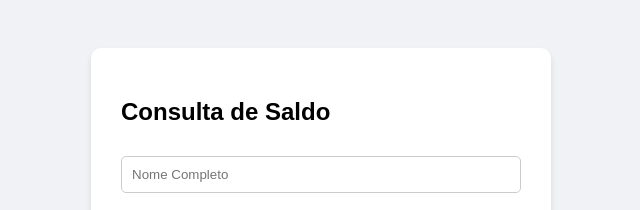
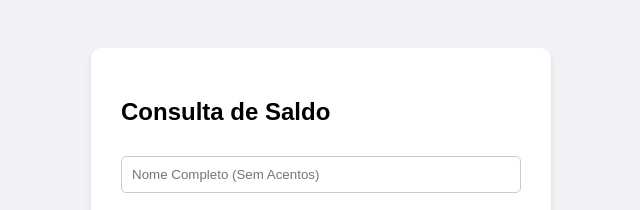
Before and after one commit to clebertrf3a-sys/Consulta, a plain HTML site: page Index.html in a window 1280 px wide. Shown: the top 210 px of the page, 319-959 px from the left. Drawn offline with Linux system fonts and the light colour scheme.

Commit message:
Fix HTML encoding issues in Index.html

```diff
--- a/Index.html
+++ b/Index.html
@@ -17,7 +17,7 @@
 
 <div class="box">
     <h2>Consulta de Saldo</h2>
-    <input type="text" id="nome" placeholder="Nome Completo">
+    <input type="text" id="nome" placeholder="Nome Completo (Sem Acentos)">
     <input type="text" id="cpf" placeholder="000.000.000-00">
     <button onclick="consultar()">Consultar</button>
     <div id="res"></div>
```
